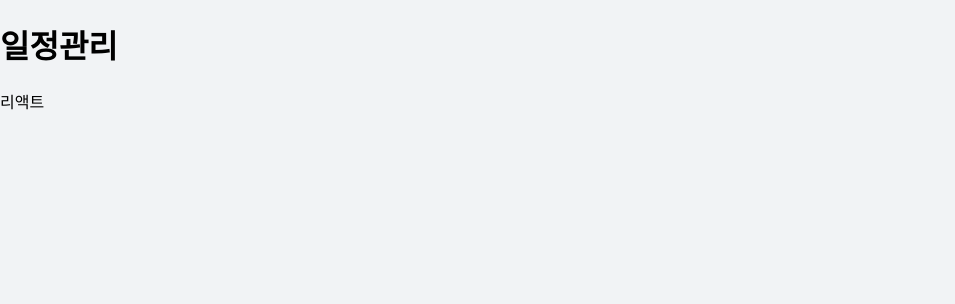
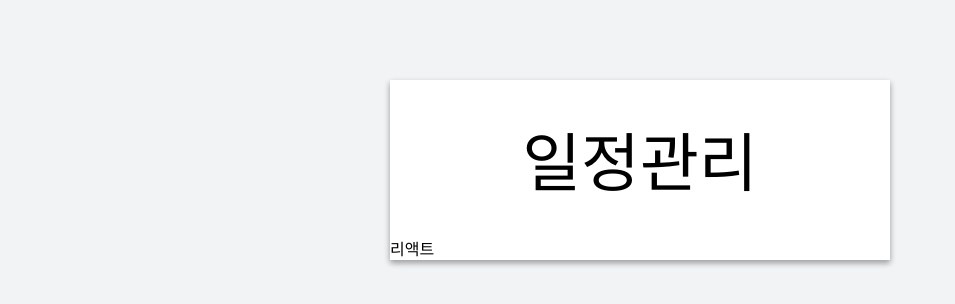
Before and after one commit to zwolf21/react-todo-list, a React (Create React App) app: page / in a window 1280 px wide. Shown: the top 304 px of the page, without its empty margins (0-955 px from the left). Built offline with nearby package versions, Linux system fonts and the light colour scheme.

Commit message:
PageTemplate 디자인 작성

```diff
--- a/src/components/PageTemplate/PageTemplate.scss
+++ b/src/components/PageTemplate/PageTemplate.scss
@@ -0,0 +1,27 @@
+@import "../../styles/utils.scss";
+
+.page-template {
+  margin-top: 5rem;
+  margin-left: auto;
+  margin-right: auto;
+  width: 500px;
+  background: white;
+  box-shadow: 0 3px 6px rgba(0, 0, 0, 0.16), 0 3px 6px rgba(0, 0, 0, 0.23);
+  padding-top: 2rem;
+
+  @include media("<large") {
+    margin-top: 1rem;
+    width: calc(100% - 2rem);
+  }
+
+  h1 {
+    text-align: center;
+    font-size: 4rem;
+    font-weight: 300;
+    margin: 0;
+  }
+
+  .content {
+    margin-top: 2rem;
+  }
+}
```
